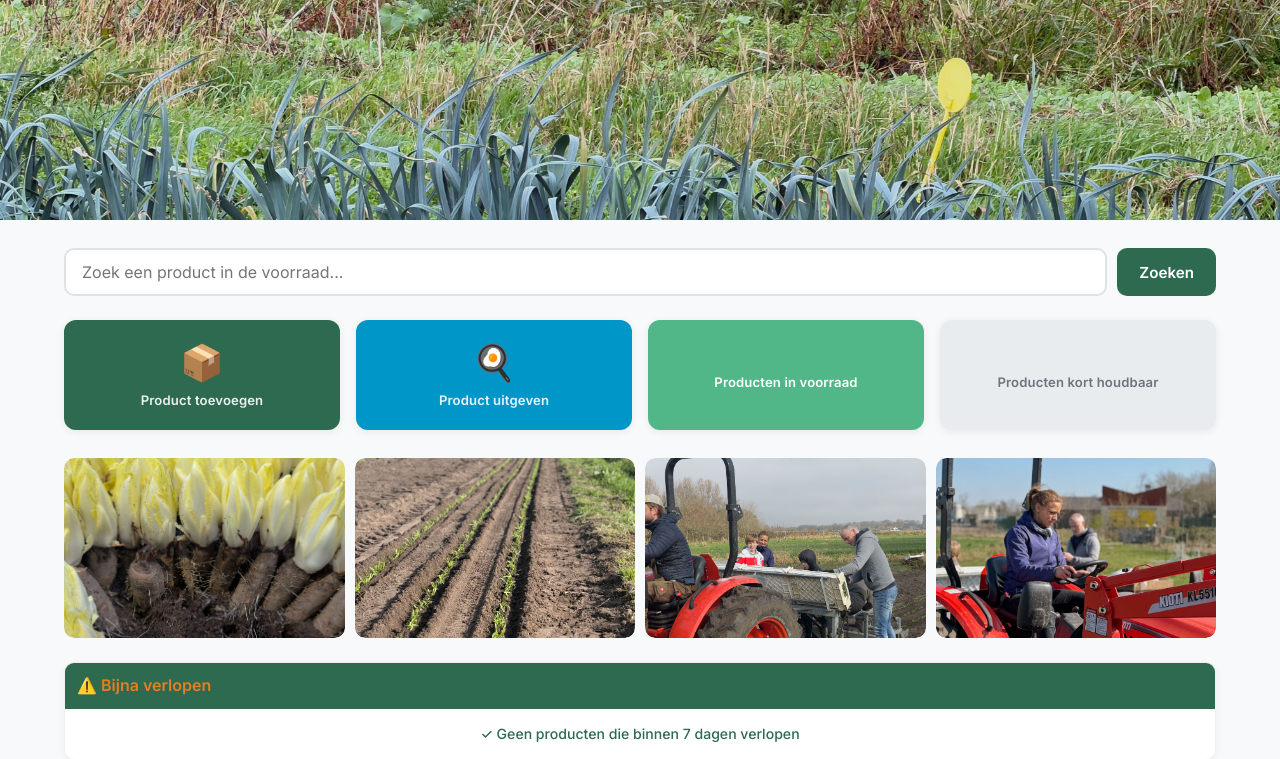
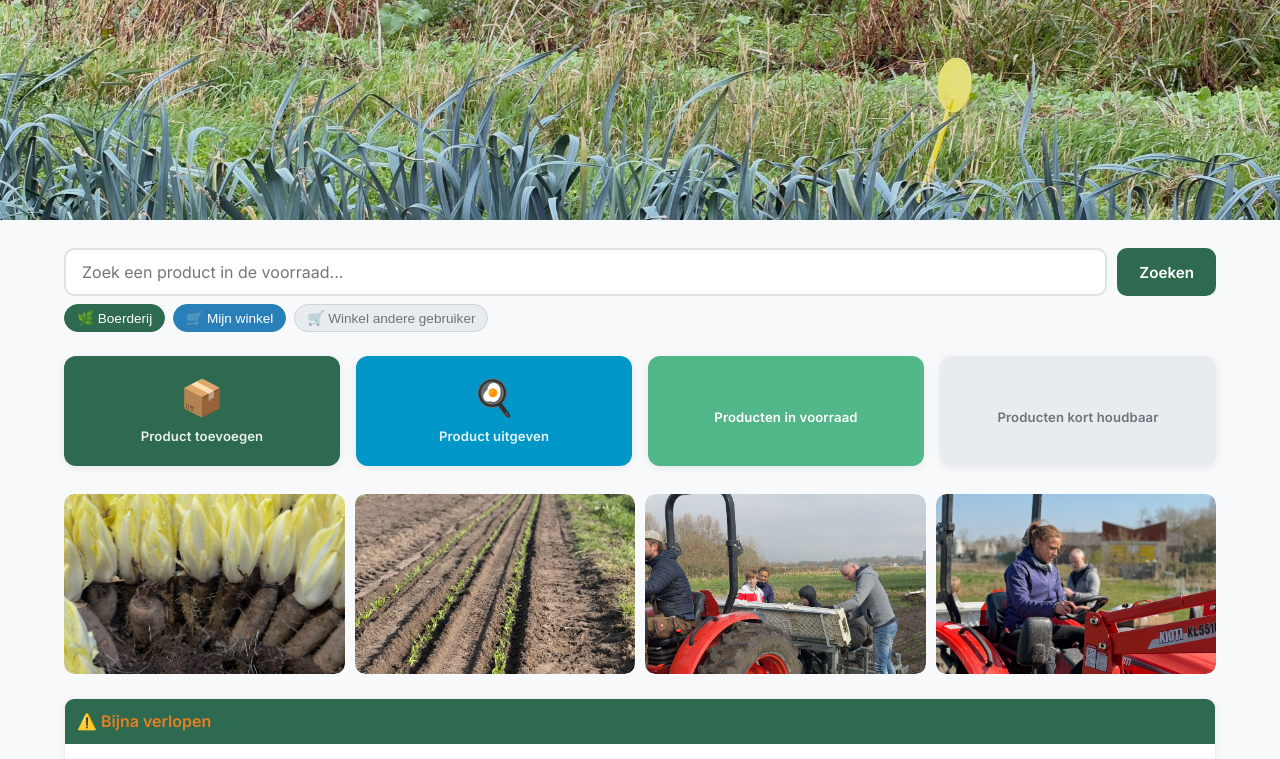
Before and after one commit to mkoks75/Test, a FastAPI app: template templates/dashboard.html in a window 1280 px wide. Shown: the top 759 px of the page. Run offline with FastAPI, Linux system fonts and the light colour scheme; the template is opened without the code that fills it, so the values that code supplies are empty; parts of the project's set-up code (start-up, migrations or seed data) failed here and were passed over.

Commit message:
dashboard zoek: gecombineerd zoeken boerderij + winkel met filter tags
- Nieuw endpoint GET /api/search?q=...&sources=boerderij,eigen,andere
  geeft gecombineerde resultaten van HarvestEntry en ShopItem
- Filter tags boven zoekresultaten: Boerderij + Mijn winkel standaard
  actief, Winkel andere gebruiker standaard uitgeschakeld
- Tags zijn klikbaar (toggle), resultaten updaten direct
- Resultaten tonen badge per bron: Boerderij / Mijn winkel / Winkel [naam]
- Kolommen: product, hoeveelheid, THT, bron-badge, actieknop

Co-Authored-By: Claude Sonnet 4.6 <noreply@anthropic.com>

```diff
--- a/main.py
+++ b/main.py
@@ -3830,3 +3830,93 @@ async def api_shop_search(request: Request, db: Session = Depends(get_db), q: st
         "owner": i.owner,
         "image_url": i.image_url,
     } for i in items])
+
+
+# ── API: Gecombineerd zoeken (dashboard) ────────────────────────────────────────
+
+@app.get("/api/search")
+async def api_search(
+    request: Request,
+    db: Session = Depends(get_db),
+    q: str = "",
+    sources: str = "boerderij,eigen",
+):
+    user = get_current_user(request)
+    if not user:
+        return JSONResponse({"error": "unauthorized"}, status_code=401)
+
+    if not q or len(q) < 2:
+        return JSONResponse({"results": [], "q": q, "count": 0})
+
+    sources_list = [s.strip() for s in sources.split(",") if s.strip()]
+    today = datetime.date.today()
+    cutoff = today + datetime.timedelta(days=30)
+    andere = "hinke" if user.lower() == "maarten" else "maarten"
+    results = []
+
+    if "boerderij" in sources_list:
+        entries = (
+            db.query(models.HarvestEntry)
+            .join(models.Product, models.HarvestEntry.product_id == models.Product.id)
+            .join(models.Location, models.HarvestEntry.location_id == models.Location.id)
+            .filter(models.HarvestEntry.uitgegeven == False)
+            .filter(func.lower(models.Product.name).contains(q.lower()))
+            .order_by(
+                (models.HarvestEntry.houdbaar_tot == None).asc(),
+                models.HarvestEntry.houdbaar_tot.asc(),
+            )
+            .limit(20)
+            .all()
+        )
+        for e in entries:
+            eenheid = e.product.eenheid.naam if e.product.eenheid else (e.product.unit or "")
+            results.append({
+                "bron": "boerderij",
+                "id": e.id,
+                "naam": e.product.name,
+                "hoeveelheid": e.quantity,
+                "eenheid": eenheid,
+                "locatie": e.location.name,
+                "houdbaar_tot": e.houdbaar_tot.strftime("%d-%m-%Y") if e.houdbaar_tot else None,
+                "kort_houdbaar": bool(e.houdbaar_tot and e.houdbaar_tot <= cutoff),
+                "stock": None,
+                "scan_id": e.id,
+            })
+
+    for bron, owner in [("eigen", user), ("andere", andere)]:
+        if bron not in sources_list:
+            continue
+        items = (
+            db.query(models.ShopItem)
+            .filter(models.ShopItem.owner == owner)
+            .filter(
+                func.lower(models.ShopItem.name).contains(q.lower())
+                | func.lower(func.coalesce(models.ShopItem.brand, "")).contains(q.lower())
+            )
+            .order_by(
+                (models.ShopItem.houdbaar_tot == None).asc(),
+                models.ShopItem.houdbaar_tot.asc(),
+            )
+            .limit(20)
+            .all()
+        )
+        for i in items:
+            results.append({
+                "bron": bron,
+                "id": i.id,
+                "naam": i.name,
+                "hoeveelheid": i.stock,
+                "eenheid": i.unit or "stuks",
+                "locatie": None,
+                "houdbaar_tot": i.houdbaar_tot.strftime("%d-%m-%Y") if i.houdbaar_tot else None,
+                "kort_houdbaar": bool(i.houdbaar_tot and i.houdbaar_tot <= cutoff),
+                "stock": i.stock,
+                "scan_id": None,
+            })
+
+    return JSONResponse({
+        "results": results,
+        "q": q,
+        "count": len(results),
+        "andere": andere,
+    })
--- a/templates/dashboard.html
+++ b/templates/dashboard.html
@@ -19,6 +19,12 @@
              autocomplete="off" minlength="2">
       <button type="button" class="zoekbalk-btn" onclick="voerZoekUit()">Zoeken</button>
       <div id="zoek-suggesties" class="zoek-suggesties-dropdown" style="display:none;"></div>
+    </div>
+    <!-- Filter tags -->
+    <div id="zoek-filters" style="display:flex;gap:.5rem;flex-wrap:wrap;margin-top:.5rem;">
+      <button type="button" class="zoek-tag actief" data-source="boerderij" onclick="toggleTag(this)">&#127807; Boerderij</button>
+      <button type="button" class="zoek-tag actief" data-source="eigen" onclick="toggleTag(this)">&#128722; Mijn winkel</button>
+      <button type="button" class="zoek-tag" data-source="andere" onclick="toggleTag(this)">&#128722; Winkel {% if user == 'maarten' %}Hinke{% elif user == 'hinke' %}Maarten{% else %}andere gebruiker{% endif %}</button>
     </div>
     <div id="zoek-resultaten" class="zoek-resultaten-inline" style="display:none;"></div>
   </div>
@@ -270,6 +276,39 @@
 {% endblock %}
 
 {% block extra_scripts %}
+<style>
+.zoek-tag {
+  padding: .3rem .75rem;
+  border-radius: 20px;
+  border: 1px solid #ced4da;
+  background: #e9ecef;
+  color: #6c757d;
+  font-size: .85rem;
+  cursor: pointer;
+  transition: background .15s, color .15s;
+}
+.zoek-tag.actief {
+  background: #2D6A4F;
+  color: #fff;
+  border-color: #2D6A4F;
+}
+.zoek-tag[data-source="eigen"].actief,
+.zoek-tag[data-source="andere"].actief {
+  background: #2980b9;
+  border-color: #2980b9;
+}
+.badge-bron {
+  display: inline-block;
+  padding: .1rem .45rem;
+  border-radius: 10px;
+  font-size: .75rem;
+  font-weight: 600;
+  white-space: nowrap;
+}
+.badge-boerderij { background: #d4edda; color: #155724; }
+.badge-eigen     { background: #cce5ff; color: #004085; }
+.badge-andere    { background: #e2e3e5; color: #383d41; }
+</style>
 <script>
 (function() {
   var input = document.getElementById('zoek-input');
@@ -279,8 +318,21 @@
   var suggestiesTimer = null;
 
   function escHtml(s) {
-    return String(s).replace(/&/g,'&amp;').replace(/</g,'&lt;').replace(/>/g,'&gt;').replace(/"/g,'&quot;');
+    return String(s || '').replace(/&/g,'&amp;').replace(/</g,'&lt;').replace(/>/g,'&gt;').replace(/"/g,'&quot;');
   }
+
+  function getActieveSources() {
+    var actief = [];
+    document.querySelectorAll('.zoek-tag.actief').forEach(function(btn) {
+      actief.push(btn.getAttribute('data-source'));
+    });
+    return actief.join(',');
+  }
+
+  window.toggleTag = function(btn) {
+    btn.classList.toggle('actief');
+    zoekLive(input.value.trim());
+  };
 
   // ── Autocomplete suggesties ──────────────────────────────────
   function toonSuggesties(suggesties) {
@@ -297,10 +349,7 @@
   }
 
   function laadSuggesties(q) {
-    if (!q || q.length < 2) {
-      suggestiesDiv.style.display = 'none';
-      return;
-    }
+    if (!q || q.length < 2) { suggestiesDiv.style.display = 'none'; return; }
     fetch('/zoek/suggesties?q=' + encodeURIComponent(q))
       .then(function(r) { return r.json(); })
       .then(function(data) { toonSuggesties(data.suggesties); })
@@ -308,45 +357,54 @@
   }
 
   // ── Live zoekresultaten ─────────────────────────────────────
+  function bronBadge(bron, andereNaam) {
+    if (bron === 'boerderij') return '<span class="badge-bron badge-boerderij">&#127807; Boerderij</span>';
+    if (bron === 'eigen')     return '<span class="badge-bron badge-eigen">&#128722; Mijn winkel</span>';
+    return '<span class="badge-bron badge-andere">&#128722; Winkel ' + escHtml(andereNaam) + '</span>';
+  }
+
   function renderResultaten(data) {
-    if (!data.q || data.q.length < 2) {
-      resultDiv.style.display = 'none';
-      return;
-    }
+    if (!data.q || data.q.length < 2) { resultDiv.style.display = 'none'; return; }
     var html = '';
     if (data.count === 0) {
       html = '<p class="zoek-geen">Geen voorraad gevonden voor &ldquo;' + escHtml(data.q) + '&rdquo;</p>';
     } else {
-      html += '<p class="zoek-telling"><strong>' + data.count + ' stuks ' + escHtml(data.q) + '</strong> gevonden in voorraad</p>';
+      var andereNaam = (data.andere || 'andere');
+      andereNaam = andereNaam.charAt(0).toUpperCase() + andereNaam.slice(1);
+      html += '<p class="zoek-telling"><strong>' + data.count + '</strong> resultaten gevonden</p>';
       html += '<div class="zoek-tabel-wrap"><table class="zoek-tabel"><thead><tr>';
-      html += '<th>ID</th><th>Product</th><th>Locatie</th><th>Hoeveelheid</th><th>Houdbaar tot</th><th>Status</th><th></th>';
+      html += '<th>Product</th><th>Hoeveelheid</th><th>Houdbaar tot</th><th>Bron</th><th></th>';
       html += '</tr></thead><tbody>';
       data.results.forEach(function(r) {
-        var houdAttr = r.kort_houdbaar ? ' style="color:var(--rood);font-weight:600;"' : (!r.houdbaar_tot ? ' style="color:#adb5bd;"' : '');
-        var houdTekst = r.houdbaar_tot_display ? r.houdbaar_tot_display : '&mdash;';
+        var houdStijl = r.kort_houdbaar ? ' style="color:var(--rood,#c0392b);font-weight:600;"' : (r.houdbaar_tot ? '' : ' style="color:#adb5bd;"');
+        var houdTekst = r.houdbaar_tot || '&mdash;';
+        var hoeveelheid = r.hoeveelheid + '\u00a0' + escHtml(r.eenheid);
+        var actieKnop = '';
+        if (r.bron === 'boerderij' && r.scan_id) {
+          actieKnop = '<a href="/scan/' + r.scan_id + '" class="btn-uitgeven-klein">Uitgeven</a>';
+        } else if (r.bron === 'eigen') {
+          actieKnop = '<a href="/winkel" class="btn-uitgeven-klein">Bekijken</a>';
+        }
         html += '<tr>';
-        html += '<td style="color:#6c757d;font-size:.85rem;">' + r.id + '</td>';
-        html += '<td>' + escHtml(r.product) + '</td>';
-        html += '<td>' + escHtml(r.locatie) + '</td>';
-        html += '<td>' + r.quantity + '\u00a0' + escHtml(r.eenheid) + '</td>';
-        html += '<td' + houdAttr + '>' + houdTekst + '</td>';
-        html += '<td><span class="badge-beschikbaar">Beschikbaar</span></td>';
-        html += '<td><a href="/scan/' + r.id + '" class="btn-uitgeven-klein">Uitgeven</a></td>';
+        html += '<td><strong>' + escHtml(r.naam) + '</strong>' + (r.locatie ? '<br><span style="font-size:.8rem;color:#6c757d;">' + escHtml(r.locatie) + '</span>' : '') + '</td>';
+        html += '<td>' + hoeveelheid + '</td>';
+        html += '<td' + houdStijl + '>' + houdTekst + '</td>';
+        html += '<td>' + bronBadge(r.bron, andereNaam) + '</td>';
+        html += '<td>' + actieKnop + '</td>';
         html += '</tr>';
       });
       html += '</tbody></table></div>';
-      html += '<div class="zoek-meer"><a href="/zoek?q=' + encodeURIComponent(data.q) + '">Bekijk als volledige pagina &rarr;</a></div>';
+      html += '<div class="zoek-meer"><a href="/zoek?q=' + encodeURIComponent(data.q) + '">Boerderij volledige pagina &rarr;</a></div>';
     }
     resultDiv.innerHTML = html;
     resultDiv.style.display = 'block';
   }
 
   function zoekLive(q) {
-    if (!q || q.length < 2) {
-      resultDiv.style.display = 'none';
-      return;
-    }
-    fetch('/zoek?q=' + encodeURIComponent(q) + '&format=json')
+    if (!q || q.length < 2) { resultDiv.style.display = 'none'; return; }
+    var sources = getActieveSources();
+    if (!sources) { resultDiv.style.display = 'none'; return; }
+    fetch('/api/search?q=' + encodeURIComponent(q) + '&sources=' + encodeURIComponent(sources))
       .then(function(r) { return r.json(); })
       .then(function(data) { renderResultaten(data); })
       .catch(function() {});
@@ -362,13 +420,8 @@
     });
 
     input.addEventListener('keydown', function(e) {
-      if (e.key === 'Enter') {
-        suggestiesDiv.style.display = 'none';
-        voerZoekUit();
-      }
-      if (e.key === 'Escape') {
-        suggestiesDiv.style.display = 'none';
-      }
+      if (e.key === 'Enter') { suggestiesDiv.style.display = 'none'; voerZoekUit(); }
+      if (e.key === 'Escape') { suggestiesDiv.style.display = 'none'; }
     });
   }
 
@@ -381,18 +434,14 @@
 })();
 
 function kiesSuggestie(naam) {
-  var input = document.getElementById('zoek-input');
-  var suggestiesDiv = document.getElementById('zoek-suggesties');
-  input.value = naam;
-  suggestiesDiv.style.display = 'none';
+  document.getElementById('zoek-input').value = naam;
+  document.getElementById('zoek-suggesties').style.display = 'none';
   window.location.href = '/zoek?q=' + encodeURIComponent(naam);
 }
 
 function voerZoekUit() {
   var q = document.getElementById('zoek-input').value.trim();
-  if (q.length >= 2) {
-    window.location.href = '/zoek?q=' + encodeURIComponent(q);
-  }
+  if (q.length >= 2) window.location.href = '/zoek?q=' + encodeURIComponent(q);
 }
 </script>
 {% endblock %}
```
